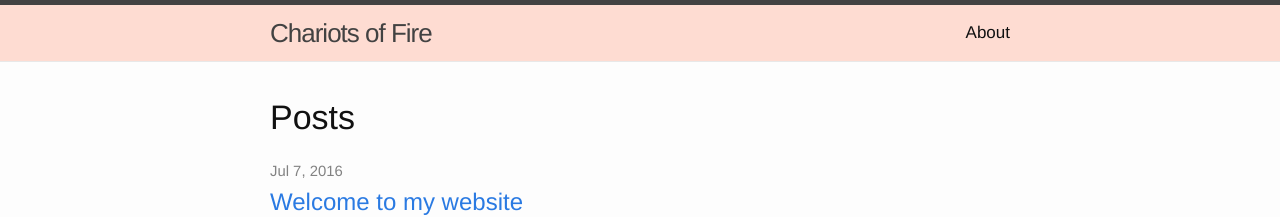
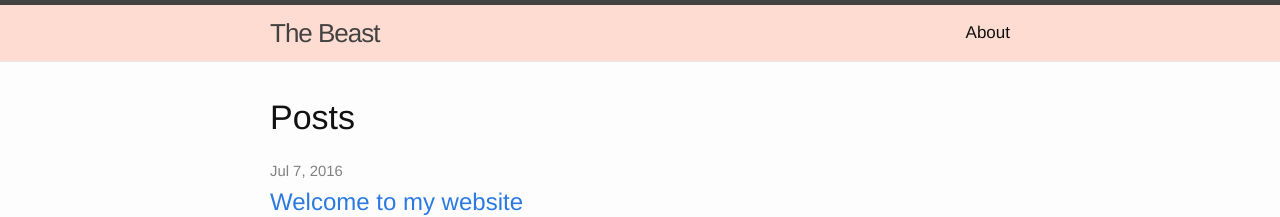
Before and after one commit to slurpcode/beast, a Jekyll site: the page built from index.html, in a window 1280 px wide. Shown: the top 217 px of the page. Built offline with Jekyll 4.4.1, drawn with Linux system fonts in a browser that asks for light colours.

Commit message:
Update _config.yml

```diff
--- a/_config.yml
+++ b/_config.yml
@@ -6,7 +6,7 @@
 # 'jekyll serve'. If you change this file, please restart the server process.
 
 # Site settings
-title: Chariots of Fire
+title: The Beast
 last_update: "Site last built: "
 description: > # this means to ignore newlines until "baseurl:"
   In the middle of the night The Beast lurks out there in cyberspace
```
